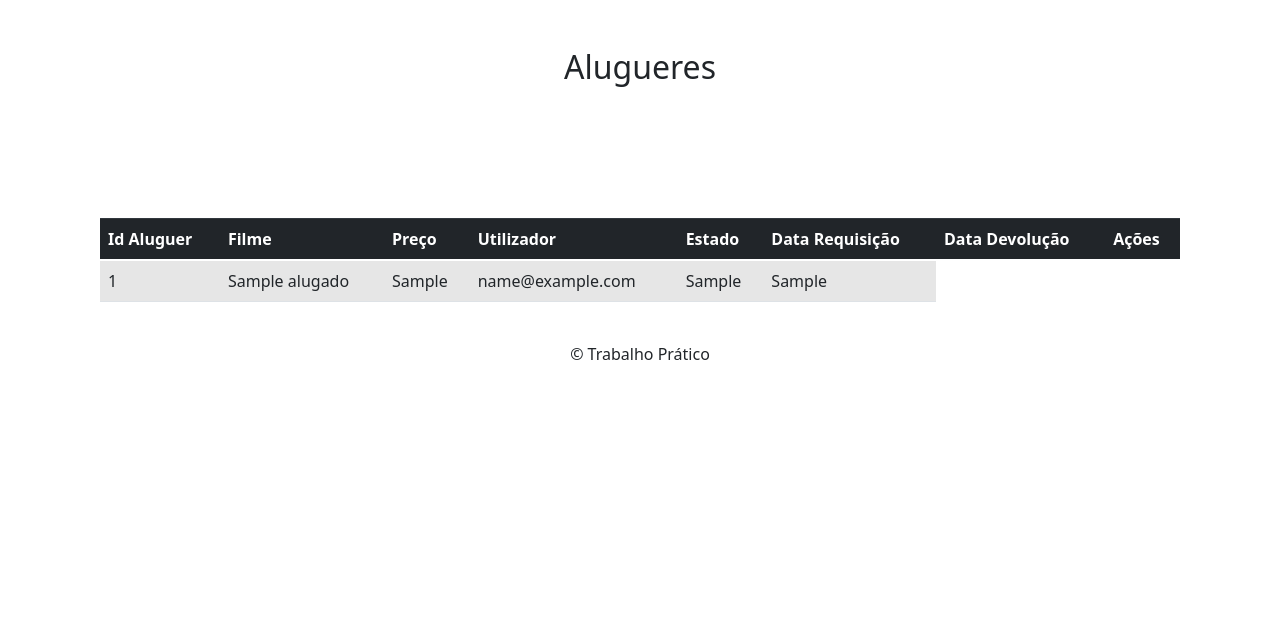
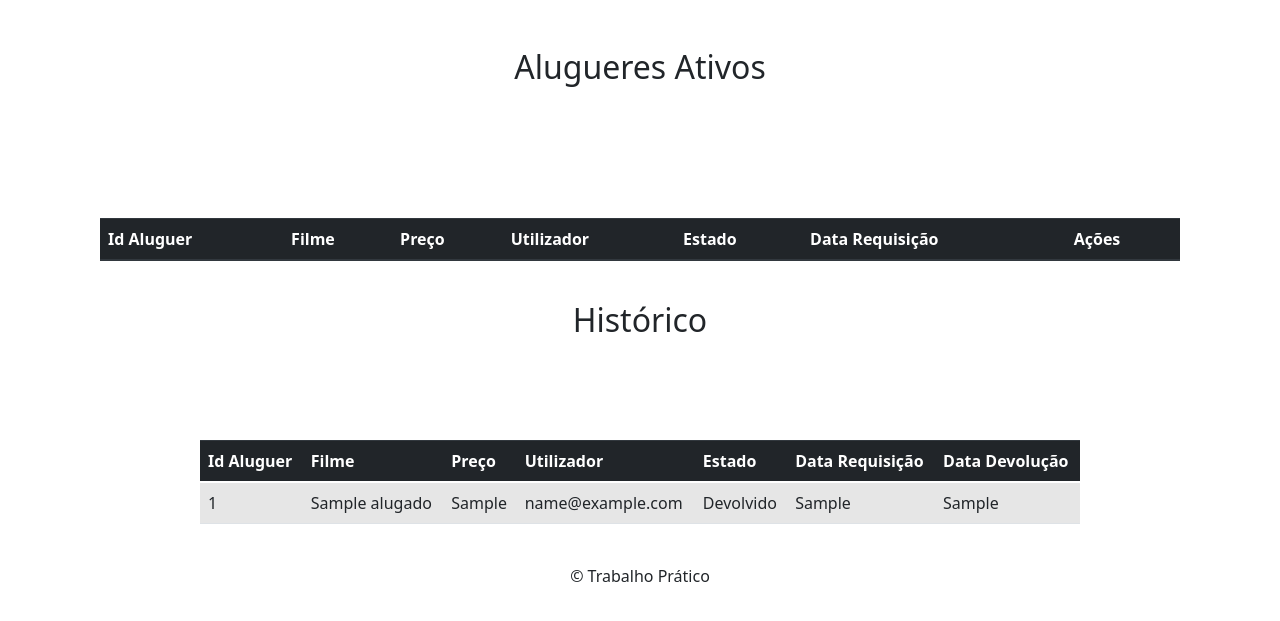
Before and after one commit to brunomsduartee/club, a PHP site: page /Admin/views/filmesAlugados.php in a window 1280 px wide. Shown: the part 61-682 px from the top of the page. Run offline with PHP 8.4, Linux system fonts and the light colour scheme; tables that the repository leaves empty or names only in its code hold one stand-in row (values such as "Sample post"); lists and menus that the app fills with data are empty.

Commit message:
Admin return filmes

```diff
--- a/Admin/views/filmesAlugados.php
+++ b/Admin/views/filmesAlugados.php
@@ -10,7 +10,7 @@ include('../../check-session.php');
 <br>
 <div class="text-center">
   <br>
-  <h2 class="text-center">Alugueres</h2>
+  <h2 class="text-center">Alugueres Ativos</h2>
   <br>
   <?php
     if(isset($_SESSION['status']))
@@ -34,14 +34,13 @@ include('../../check-session.php');
         <th>Utilizador</th>
         <th>Estado</th>
         <th>Data Requisição</th>
-        <th>Data Devolução</th>
         <th>Ações</th>
       </tr>
     </thead>
     </div>
     <?php
 
-    $filmes_alugados_query = "SELECT * FROM filmes_alugados";
+    $filmes_alugados_query = "SELECT * FROM filmes_alugados WHERE esta_alugado = 1";
     $filmes_alugados_query_run = mysqli_query($con, $filmes_alugados_query);
     $count = 1;
 
@@ -61,22 +60,7 @@ include('../../check-session.php');
             <td>Ativo</td>
           <?php
           } ?>
-          <?php if ($row["esta_alugado"] == 0)
-          { ?>
-            <td>Devolvido</td>
-          <?php
-          } ?>
           <td><?=$row["data_req"]?></td>
-
-          <?php if ($row["data_dev"] == NULL)
-          { ?>
-            <td>----------</td>
-          <?php
-          } else
-          {?>
-            <td><?=$row["data_dev"]?></td>
-          <?php
-          } ?>
           <?php if ($row["esta_alugado"] == 1)
           {
           ?>
@@ -106,6 +90,63 @@ include('../../check-session.php');
     }
     ?>
   </table>
+
+  <div class="text-center">
+  <br>
+  <h2 class="text-center">Histórico</h2>
+  <?php
+    if(isset($_SESSION['status']))
+    {
+        ?>
+        <div class="alert alert-success" style="margin: 100px">
+            <h5><?= $_SESSION['status']; ?></h5>
+        </div>
+        <?php
+        unset($_SESSION['status']);
+    }
+  ?>
+</div>
+<div style="margin: 100px">
+  <table class="table table-striped">
+    <thead class="thead-dark">
+      <tr>
+        <th>Id Aluguer</th>
+        <th>Filme</th>
+        <th>Preço</th>
+        <th>Utilizador</th>
+        <th>Estado</th>
+        <th>Data Requisição</th>
+        <th>Data Devolução</th>
+      </tr>
+    </thead>
+    </div>
+    <?php
+
+    $filmes_alugados_query = "SELECT * FROM filmes_alugados WHERE esta_alugado = 0";
+    $filmes_alugados_query_run = mysqli_query($con, $filmes_alugados_query);
+    $count = 1;
+
+    if($filmes_alugados_query_run -> num_rows > 0)
+    {
+      while ($row = $filmes_alugados_query_run -> fetch_assoc())
+      {
+
+        ?>
+        <tr>
+          <td><?=$row["id"]?></td>
+          <td><?=$row["nome_filme"]?></td>
+          <td><?=$row["preco_filme"]?></td>
+          <td><?=$row["email_user"]?></td>
+          <td>Devolvido</td>
+          <td><?=$row["data_req"]?></td>
+          <td><?= $row["data_dev"] ?></td>
+        </tr>
+        <?php
+        $count=$count+1;
+      }
+    }
+    ?>
+  </table>
   <br>
 
 <?php include('./../includes/footer.php'); ?>
```
Also changed, not shown: controllers/aluguer.php (+0 -40 lines), filmes-alugados.php (+1 -12 lines).
